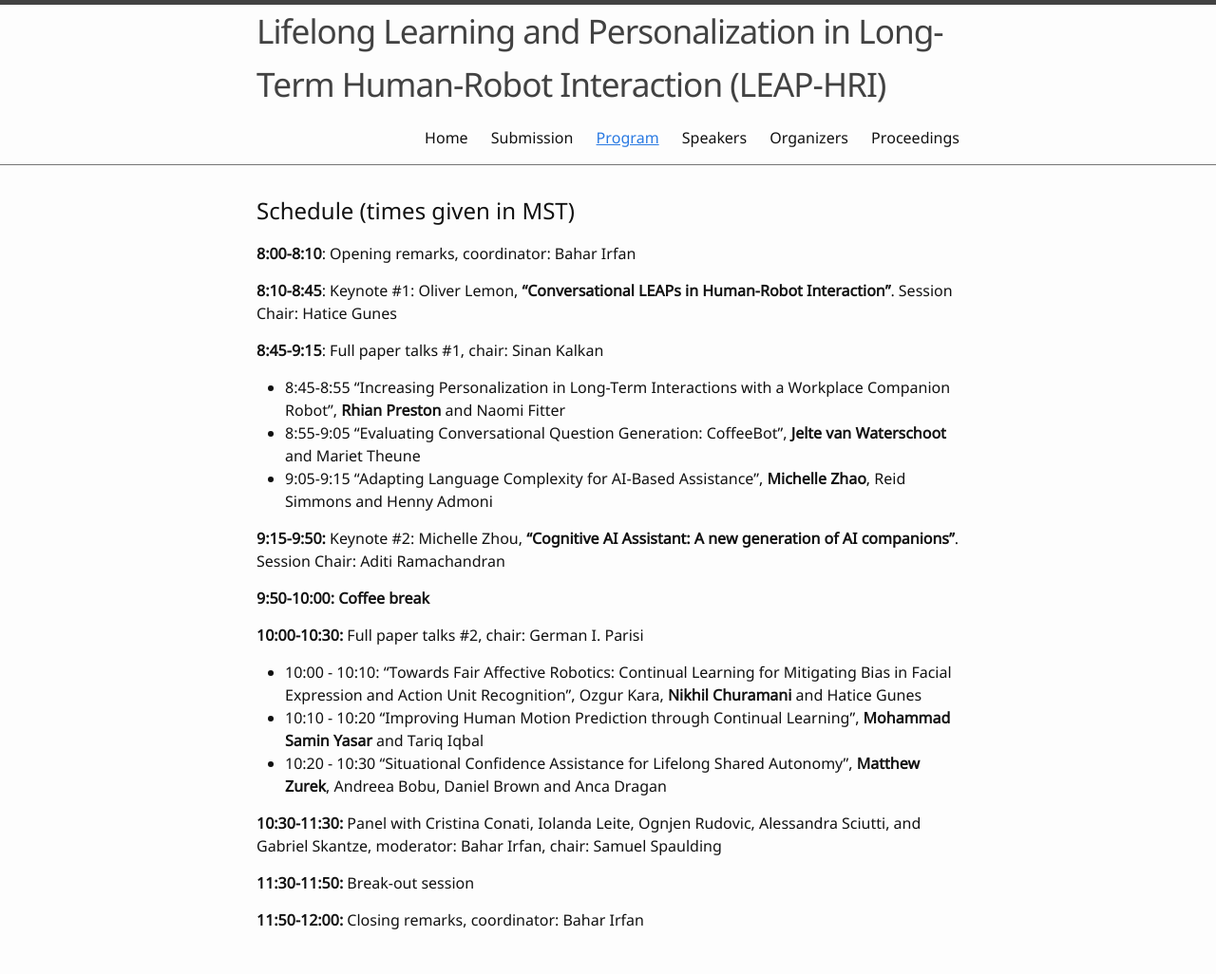
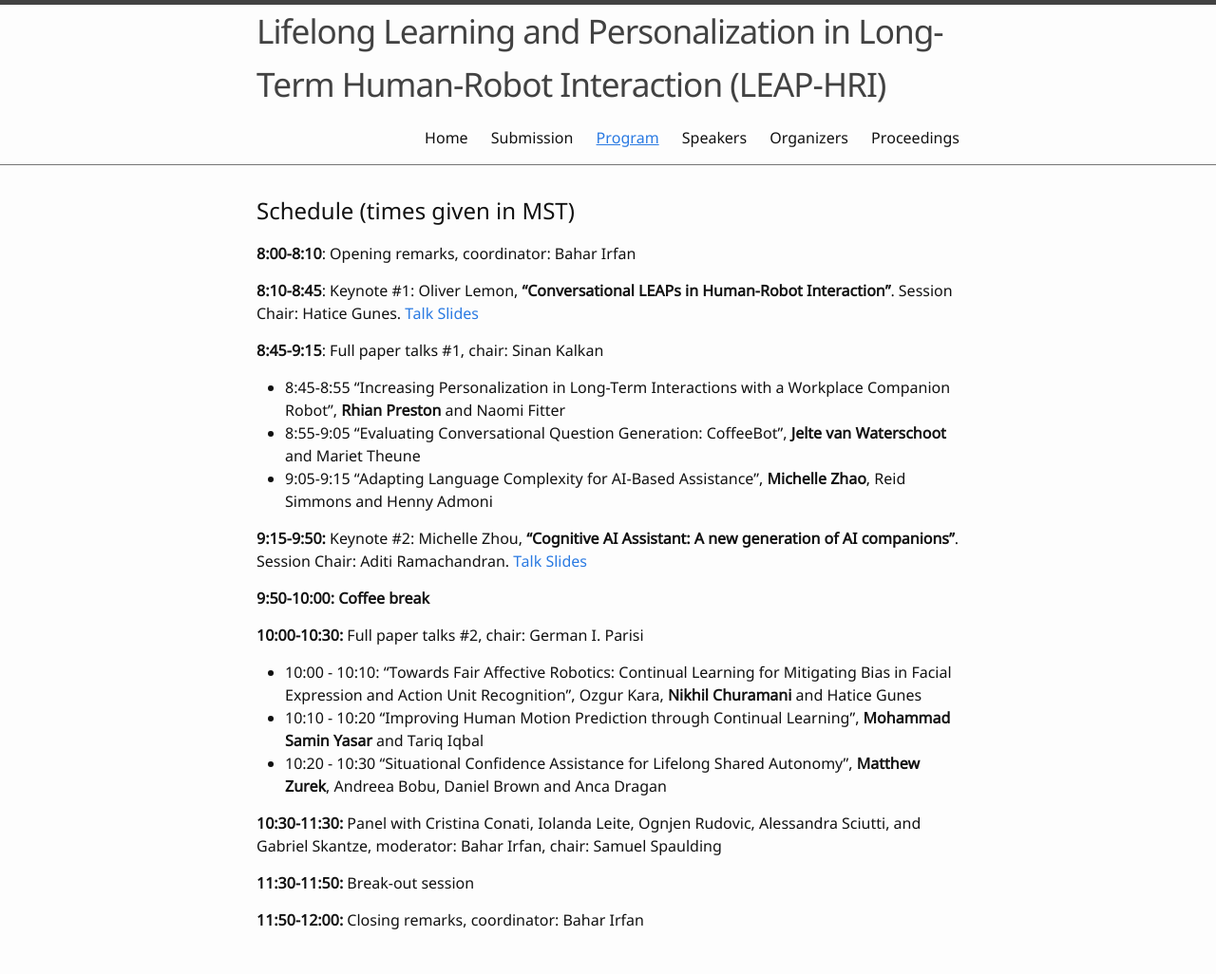
Before and after one commit to mcstaffa81/leap_hri_2023.io, a Jekyll site: the page built from 1-program.md, in a window 1280 px wide. Shown: the whole page at 95% size. Built offline with Jekyll 4.4.1, drawn with Linux system fonts in a browser that asks for light colours.

Commit message:
added youtube embed and talk slides

```diff
--- a/1-program.md
+++ b/1-program.md
@@ -8,7 +8,7 @@ nav: true
 
 **8:00-8:10**:  Opening remarks, coordinator: Bahar Irfan
 
-**8:10-8:45**:  Keynote #1: Oliver Lemon, **"Conversational LEAPs in Human-Robot Interaction"**. Session Chair: Hatice Gunes
+**8:10-8:45**:  Keynote #1: Oliver Lemon, **"Conversational LEAPs in Human-Robot Interaction"**. Session Chair: Hatice Gunes. [Talk Slides](/papers/LEAP-HRI-Lemon-2021-final.pdf)
 
 **8:45-9:15**:  Full paper talks #1, chair: Sinan Kalkan
 
@@ -16,7 +16,7 @@ nav: true
 - 8:55-9:05  “Evaluating Conversational Question Generation: CoffeeBot”, **Jelte van Waterschoot** and Mariet Theune
 - 9:05-9:15  “Adapting Language Complexity for AI-Based Assistance”, **Michelle Zhao**, Reid Simmons and Henny Admoni
 
-**9:15-9:50:**  Keynote #2: Michelle Zhou, **"Cognitive AI Assistant: A new generation of AI companions"**. Session Chair: Aditi Ramachandran
+**9:15-9:50:**  Keynote #2: Michelle Zhou, **"Cognitive AI Assistant: A new generation of AI companions"**. Session Chair: Aditi Ramachandran. [Talk Slides](/papers/Juji2021-HRI.pdf)
 
 **9:50-10:00:**  **Coffee break**
 
```
Also changed, not shown: _includes/youtubePlayer.html (added, +9 -0 lines), index.md (+3 -2 lines), 2 other files.
